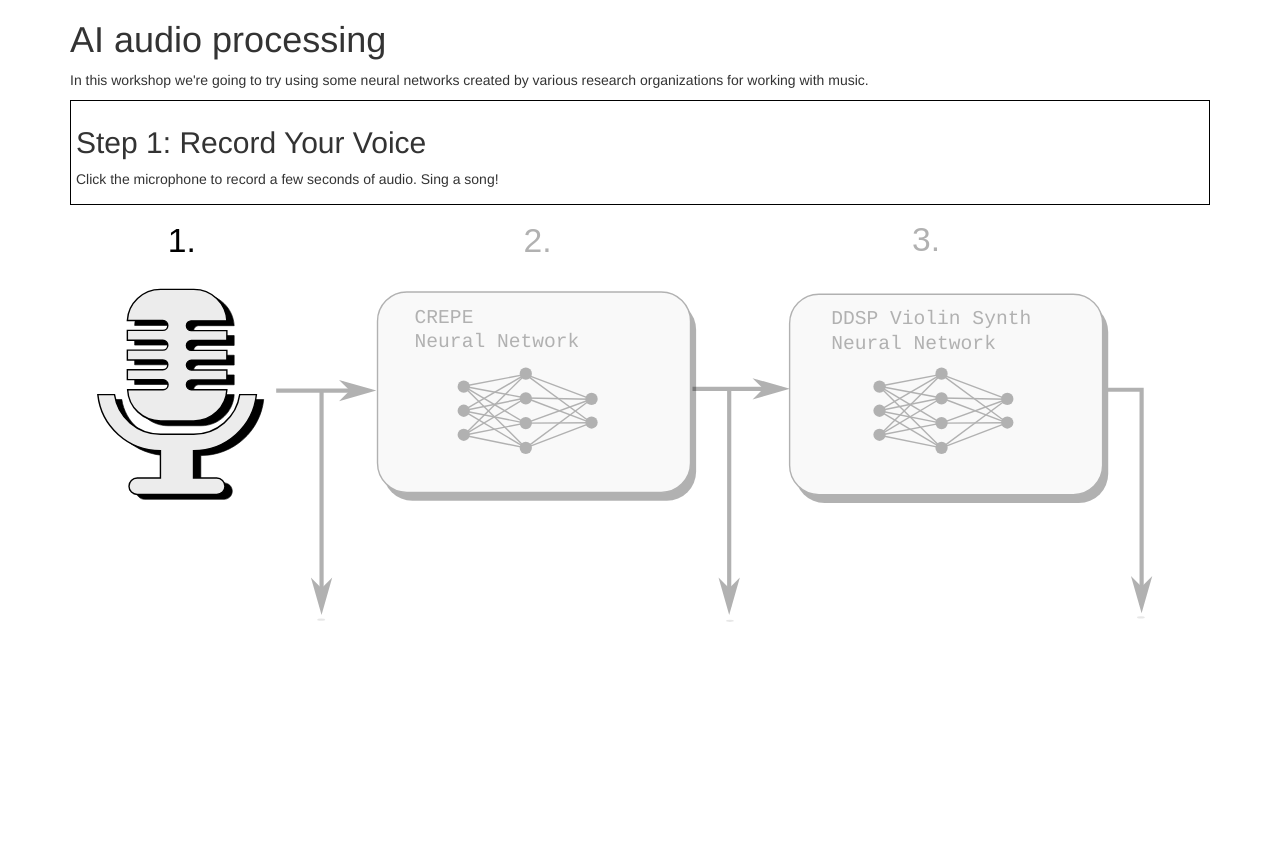
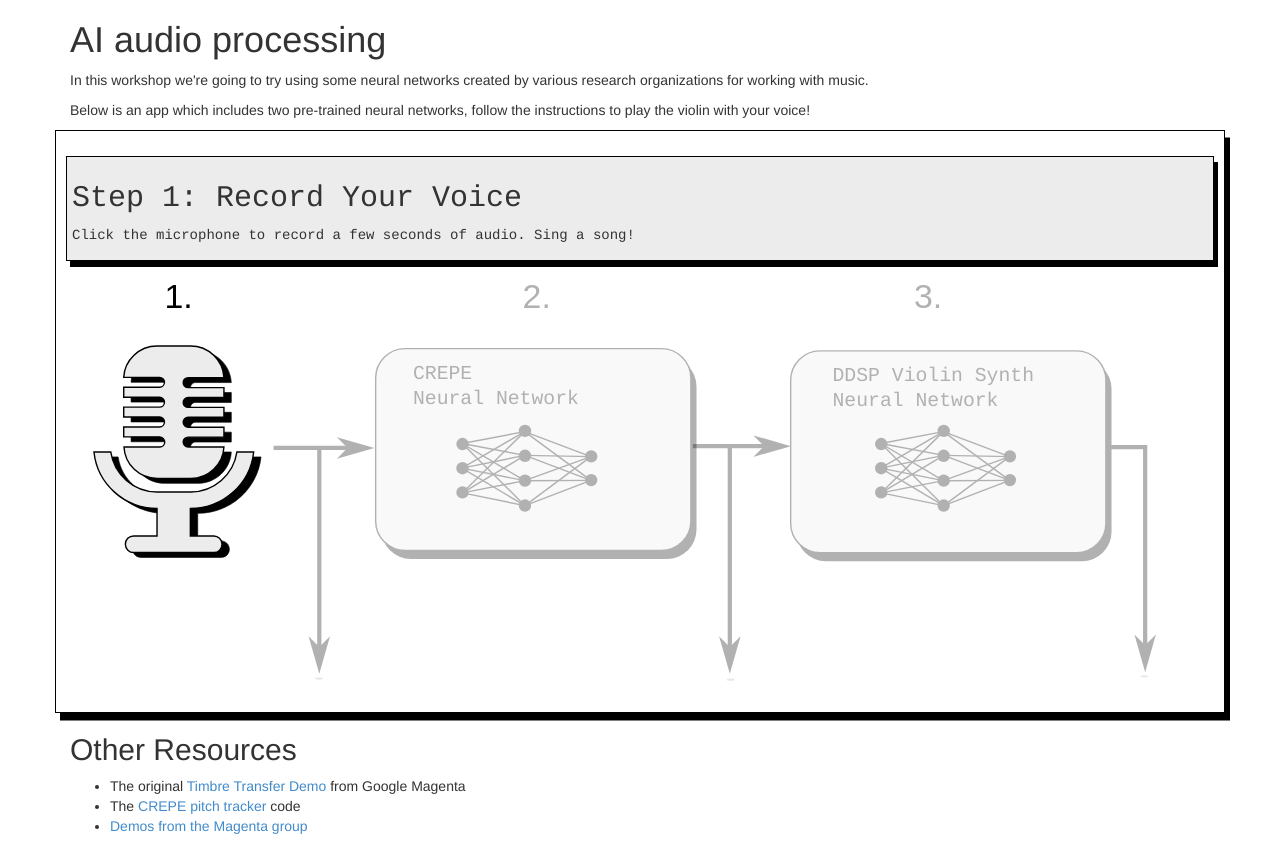
Before and after one commit to wxs/audio-ai-toy, a Flask app: page / in a window 1280 px wide. Before the commit the page ends 622 px from the top, so only its background shows below. Run offline with Flask 2, Linux system fonts and the light colour scheme; parts of the project's set-up code (start-up, migrations or seed data) failed here and were passed over.

Commit message:
A series of styling improvements

```diff
--- a/app.py
+++ b/app.py
@@ -30,6 +30,7 @@ def extract_features():
     #f.save('uploaded.wav')
     features = audioai.process_audio(f)
     result = {
+        'mask_on': features['mask_on'].tolist(),
         'n_samples': features['n_samples'],
         'f0_hz': features['f0_hz'].tolist(),
         'f0_confidence': features['f0_confidence'].tolist(),
--- a/templates/index.html
+++ b/templates/index.html
@@ -10,9 +10,22 @@
       padding: 10px;
     }
 
+    #application {
+      border: 1px solid black;
+      padding: 25px;
+      box-shadow: 5px 7.5px 0 black;
+      font-family: courier;
+    }
+
+    #application h1, #application h2, #application h3 {
+      font-family: courier;
+    }
+
     #top-container {
       border: 1px solid black;
       padding: 5px;
+      background-color: #ececec;
+      box-shadow: 4px 6px 0 black;
     }
     </style>
   </head>
@@ -21,20 +34,21 @@
     <div class="row">
       <div class="col-md-12">
         <h1>AI audio processing</h1>
-
-
         <p>In this workshop we're going to try using some neural networks created by
           various research organizations for working with music.
-
-
-  <div id="top-container">
-
+        <p>Below is an app which includes two pre-trained neural
+          networks, follow the instructions to play the violin with your voice!
+      </div>
+    </div>
+    <div class="row">
+      <div id="application" class="col-md-12">
+        <div class="row">
+      <div id="top-container" class="col-md-12">
         <div id="step1">
           <h2>Step 1: Record Your Voice</h2>
           <p>Click the microphone to record a few seconds of audio. Sing a song!
           <!--<button id="start-record">Record Audio</button>-->
         </div>
-
         <div id="step2">
           <h2>Step 2: Pitch Estimation with CREPE</h2>
           <p>Listen to the output audio below! If you don't like it, click the microphone
@@ -43,9 +57,8 @@
           <p> Here we will use a network called
             <a href='https://github.com/marl/crepe'>CREPE</a> from NYU. This neural
             network from 2018 is state of the art for pitch estimation.
-    <p>Click on the CREPE box below to estimate pitch
+          <p><strong>Click on the CREPE box below to estimate pitch</strong>
         </div>
-
         <div id="step3">
           <h2>Step 3: Violin Synthesis with DDSP</h2>
           <p>Next we'll take the <strong>output</strong> of CREPE (i.e.
@@ -53,12 +66,13 @@
             that has learned to generate musical instrument sounds from pitch. This
             neural network is part of the <a href='https://magenta.tensorflow.org/ddsp'>
             DDSP</a> project from the Google Magenta team.
+            <p><strong>Click on the DDSP Neural Network box below to generate violin music</strong>
         </div>
-
       </div>
-
-  <div id="middle-container">
+      <div class="row">
+        <div class="col-md-12" id="middle-container">
           <object type="image/svg+xml" data="static/flowchart.svg" style="width:100%" id="flowchart"></object>
+        </div>
       </div>
       <div id="bottom-container" class="row">
         <div id="step1-out" class="col-sm-4" style="display:none;">
@@ -72,8 +86,25 @@
         </div>
         <div id="step3-out" class="col-sm-4" style="display: none;">
           <h3>Generated Violin</h3>
-      <p><audio id="player-ddsp" controls></audio>
+          <audio id="player-ddsp" controls></audio>
           <p><a id="download-ddsp" download="violin_audio.wav">Download</a>
+        </div>
+      </div>
+  </div>
+</div>
+    </div> <!-- The application -->
+    <div class="row">
+      <div class="col-md-12">
+        <h2>Other Resources</h2>
+        <ul>
+          <li>The original <a
+          href='https://colab.research.google.com/github/magenta/ddsp/blob/master/ddsp/colab/demos/timbre_transfer.ipynb'>Timbre
+          Transfer Demo</a> from Google Magenta</li>
+          <li>The <a href="https://github.com/marl/crepe">CREPE pitch tracker</a> code
+          <li><a href="https://magenta.tensorflow.org/demos/">
+            Demos from the Magenta group
+          </a></li>
+        </ul>
       </div>
     </div>
 </div>
@@ -94,7 +125,13 @@ let recordedAudio, crepeData, ddspData;
 function plotCREPEData(crepeData) {
   let g = new Dygraph(
     $("#pitchgraph")[0],
-    crepeData.f0_hz.map((element, index) => {return [index, element]}),
+    crepeData.f0_hz.map((element, index) => {
+      if (crepeData.mask_on[index]) {
+        return [index, element];
+      } else {
+        return [index, NaN];
+      }
+    }),
     {
       labels: ['Time (ms)', 'Frequency (Hz)']
     }
```
Also changed, not shown: audioai.py (+7 -0 lines). Lines whose indentation alone changed are shown as unchanged.
